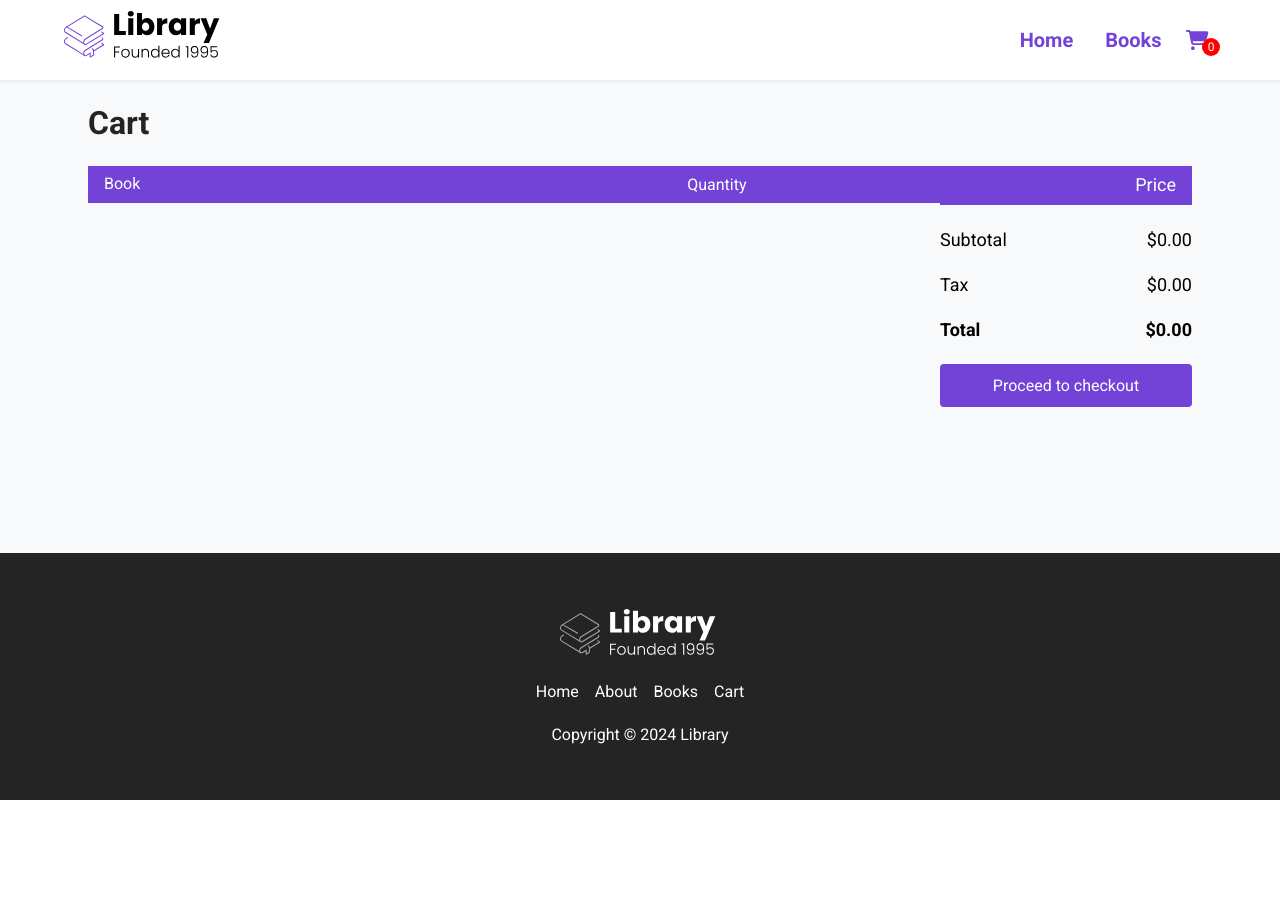
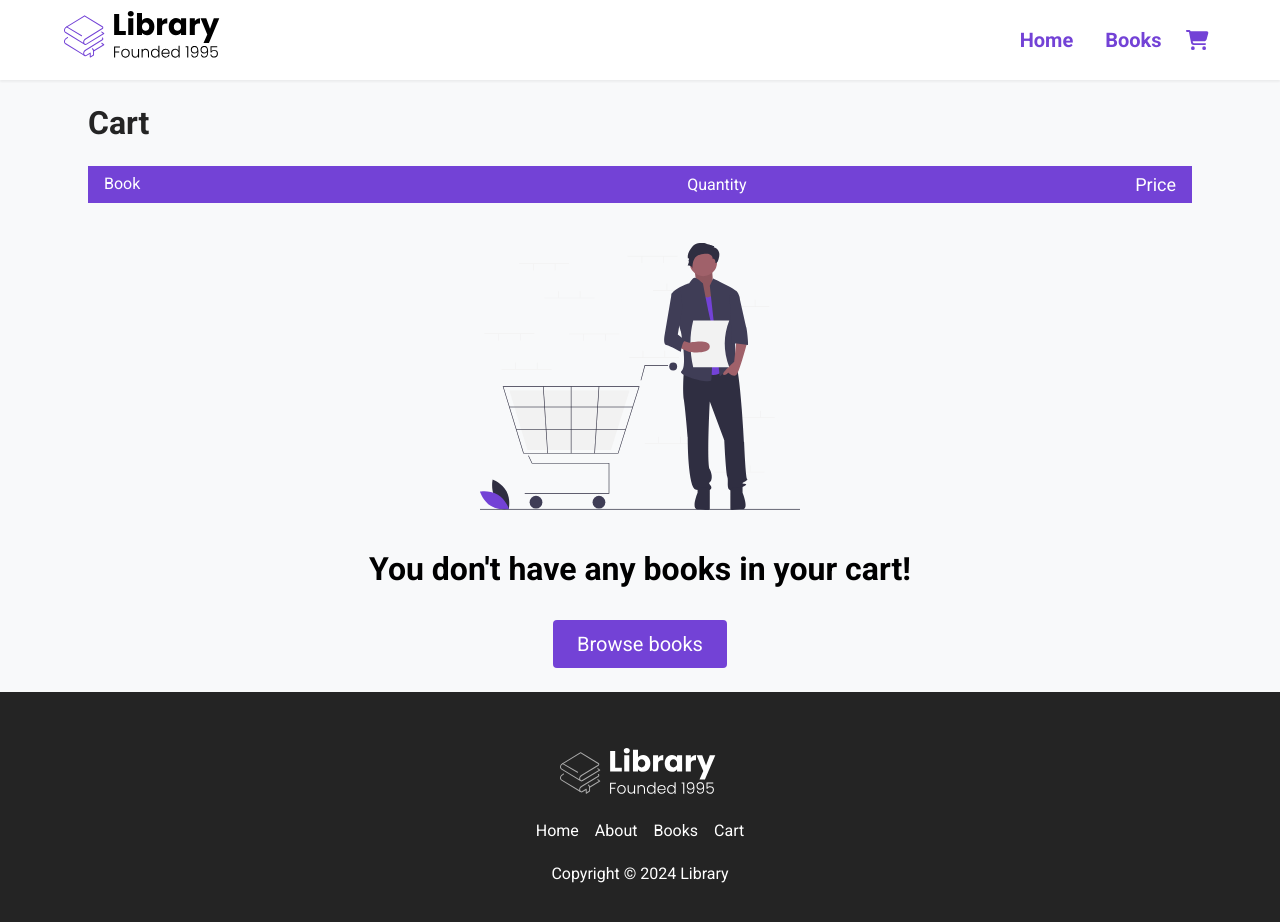
Before and after one commit to TimSalacup/react-library-retake, a React (Create React App) app: page /cart in a window 1280 px wide. Shown: the top 922 px of the page. Before the commit the page ends 800 px from the top, so only its background shows below. Built offline with nearby package versions, Linux system fonts and the light colour scheme.

Commit message:
finished the app

```diff
--- a/src/components/Nav.jsx
+++ b/src/components/Nav.jsx
@@ -35,7 +35,7 @@ export default function Nav({cartNum}){
                     <Link to="/cart" className="nav__link">
                         <FontAwesomeIcon icon="shopping-cart" />
                     </Link>
-                    <span className="cart__length">{cartNum}</span>
+                    {cartNum > 0 && <span className="cart__length">{cartNum}</span>}
                 </li>
             </ul>
             <div className="menu__backdrop">
--- a/src/components/ui/Book.jsx
+++ b/src/components/ui/Book.jsx
@@ -1,15 +1,31 @@
 import { FontAwesomeIcon } from "@fortawesome/react-fontawesome";
-import React from "react";
+import React, { useEffect, useRef, useState } from "react";
 import { Link } from "react-router-dom";
 import Rating from "./Rating";
 import Price from "./Price";
 
 export default function Book({ book }) {
+  const [img, setImg] = useState(null);
+  const mountedRef = useRef(true);
+
+  useEffect(() => {
+    const image = new Image();
+    image.src = book.url;
+    image.onload = () => {
+      setTimeout(() => {
+          setImg(image);
+      }, 300);
+    };
+
+  }, [book.url])
+
   return (
     <div className="book">
+      {img ? (
+        <>
         <Link to={`/books/${book.id}`}>
           <figure className="book__img--wrapper">
-          <img src={book.url} alt="" />
+            <img src={img.src} alt="" />
           </figure>
         </Link>
         <div className="book__title">
@@ -17,8 +33,20 @@ export default function Book({ book }) {
             {book.title}
           </Link>
         </div>
-      <div className="book__ratings">{<Rating rating={book.rating}/>}</div>
-      <Price originalPrice={book.originalPrice} salePrice={book.salePrice}/>
+        <div className="book__ratings">{<Rating rating={book.rating} />}</div>
+        <Price
+          originalPrice={book.originalPrice}
+          salePrice={book.salePrice}
+        />
+      </>
+      ) : (
+        <>
+          <div className="book__img--skeleton"></div>
+          <div className="skeleton book__title--skeleton"></div>
+          <div className="skeleton book__rating--skeleton"></div>
+          <div className="skeleton book__price--skeleton"></div>
+        </>
+      )}
     </div>
   );
 }
--- a/src/pages/Cart.jsx
+++ b/src/pages/Cart.jsx
@@ -1,5 +1,8 @@
 import React from "react";
 import CartItem from "../components/ui/CartItem";
+import EmptyCart from "../assets/empty_cart.svg"
+import { Link } from "react-router-dom";
+import Books from "./Books";
 
 export default function Cart({ cart, inputs, updateInputValues, totalPrice, totalDetails, removeItem }) {
 
@@ -28,8 +31,16 @@ export default function Cart({ cart, inputs, updateInputValues, totalPrice, tota
                   />
                 ))}
               </div>
+              {cart.length === 0 && <div className="cart__empty">
+                <img src={EmptyCart} alt="" className="cart__empty--img" />
+                <h2>You don't have any books in your cart!</h2>
+                <Link to="/books">
+                <button className="btn">Browse books</button>
+                </Link>
+              </div>}
             </div>
-            <div className="total">
+            {cart.length > 0 &&
+              <div className="total">
               <div className="total__item total__sub-total">
                 <span>Subtotal</span>
                 <span>${totalDetails.subtotal.toFixed(2)}</span>
@@ -48,7 +59,7 @@ export default function Cart({ cart, inputs, updateInputValues, totalPrice, tota
               >
                 Proceed to checkout
               </button>
-            </div>
+            </div>}
           </div>
         </div>
       </main>
```
Lines whose indentation alone changed are shown as unchanged.
